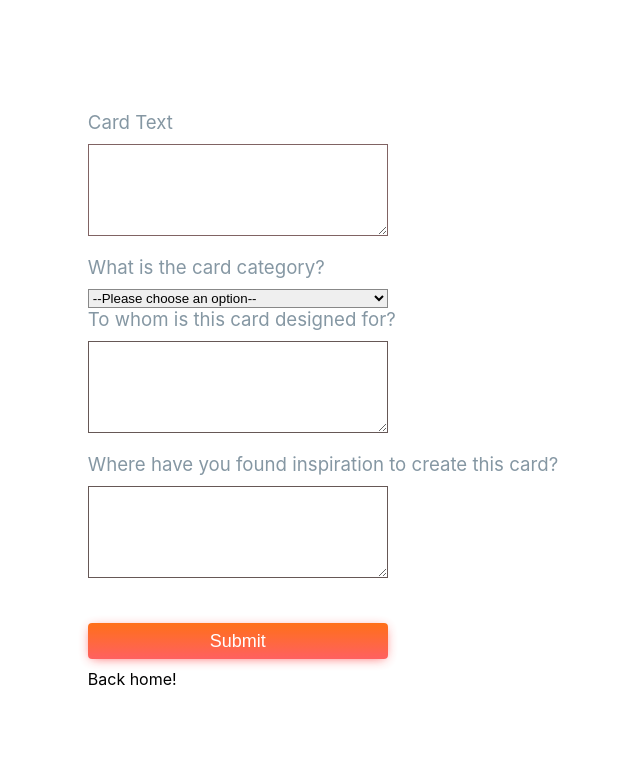
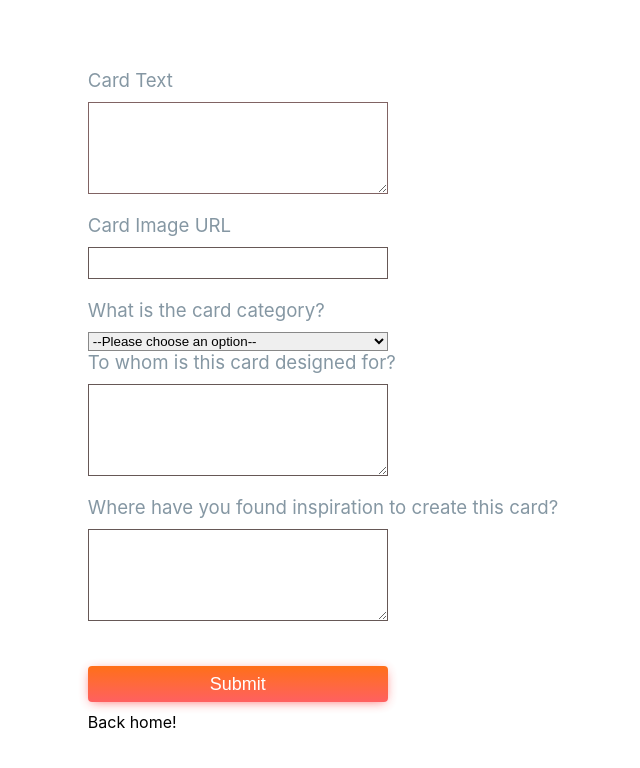
Before and after one commit to diogocsc/cardx, a Next.js app: page /cards/cardEdit in a window 1280 px wide. Shown: the top 768 px of the page, without its empty margins (312-952 px from the left). Built offline with nearby package versions, Linux system fonts and the light colour scheme.

Commit message:
Added Url to Card

```diff
--- a/pages/api/cards/[id].js
+++ b/pages/api/cards/[id].js
@@ -17,7 +17,7 @@ export default async (req, res) => {
                 res.json(r);
             }
             else if(req.method == 'PATCH'){
-                const card = await collection.updateOne({_id: ObjectId(req.query.id)},{ $set: { "cardText": req.body.cardText,"category": req.body.category, "cardUsers": req.body.cardUsers, "source": req.body.source, "ownedBy": req.body.ownedBy},
+                const card = await collection.updateOne({_id: ObjectId(req.query.id)},{ $set: { "cardText": req.body.cardText,"category": req.body.category, "cardUsers": req.body.cardUsers, "source": req.body.source, "ownedBy": req.body.ownedBy, "url": req.body.url},
                 $currentDate: { lastModified: true } });
                 res.json(card);
             }
--- a/pages/api/cards/insertCard.js
+++ b/pages/api/cards/insertCard.js
@@ -17,6 +17,7 @@ export default async (req, res) => {
       category: req.body.category,
       cardUsers: req.body.cardUsers,
       source: req.body.source,
+      url= req.body.url,
       createdBy: session.user.email,
       createdByName: session.user.name,
       ownedBy: [session.user.email],
--- a/pages/api/public/[email].js
+++ b/pages/api/public/[email].js
@@ -22,7 +22,7 @@ export default async (req, res) => {
         const collection = await client.db().collection('cards');
         try {
             let mySort= {createdOn:-1, lastModified: -1, cardText: 1};
-            const cards= await collection.find({ownedBy: email},{projection: {cardText: 1, _id:0}}).sort(mySort).toArray();
+            const cards= await collection.find({ownedBy: email},{projection: {cardText: 1, url:1, _id:0}}).sort(mySort).toArray();
             res.json(cards);
         } catch(err){
             res.send('Error '+ err);
--- a/pages/cards/cardEdit.js
+++ b/pages/cards/cardEdit.js
@@ -22,6 +22,7 @@ export default function Form() {
           category: event.target.category.value,
           cardUsers: event.target.cardUsers.value,
           source: event.target.source.value,
+          url: event.target.url.value,
           ownedBy: ownedBy,
         }),
         headers: {
@@ -36,7 +37,8 @@ export default function Form() {
           cardText: event.target.cardText.value,
           category: event.target.category.value,
           cardUsers: event.target.cardUsers.value,
-          source: event.target.source.value
+          source: event.target.source.value,
+          url: event.target.url.value,
         }),
         headers: {
           'Content-Type': 'application/json'
@@ -69,14 +71,14 @@ export default function Form() {
         </Head>
         <form onSubmit={(event) => submitCard(event, card.ownedBy)}>
         <label className={utilStyles.input_label} htmlFor="cardText">Card Text</label>
-
         <div className={utilStyles.input}>
-
           <textarea className={utilStyles.input_field} cols="30" rows="3" id="cardText" name="cardText" type="text" defaultValue={card.cardText} required />
         </div>
-
+        <label className={utilStyles.input_label} htmlFor="url">Card Image URL</label>
+        <div className={utilStyles.input}>
+          <input className={utilStyles.input_field} id="url" name="url" type="text" defaultValue={card.url} />
+        </div>
         <label className={utilStyles.input_label} htmlFor="category">What is the card category?</label>
-
         <div className={utilStyles.input}>
         <select name="category" id="category-select" value={card.category} >
             <option value="">--Please choose an option--</option>
@@ -86,19 +88,13 @@ export default function Form() {
         </select>
         </div>
         <label className={utilStyles.input_label} htmlFor="cardUsers">To whom is this card designed for?</label>
-
         <div className={utilStyles.input}>
-
           <textarea className={utilStyles.input_field} cols="30" rows="3" id="cardUsers" name="cardUsers" type="text" defaultValue={card.cardUsers} />
-
         </div>
         <label className={utilStyles.input_label} htmlFor="source">Where have you found inspiration to create this card?</label>
-
         <div className={utilStyles.input}>
-
            <textarea className={utilStyles.input_field} cols="30" rows="3" id="source" name="source" type="text" defaultValue={card.source} />
         </div>
-
         <button className={utilStyles.card_button} type="submit">Submit</button>
         <br />
         <Link href="/">
```
Lines whose indentation alone changed are shown as unchanged.
